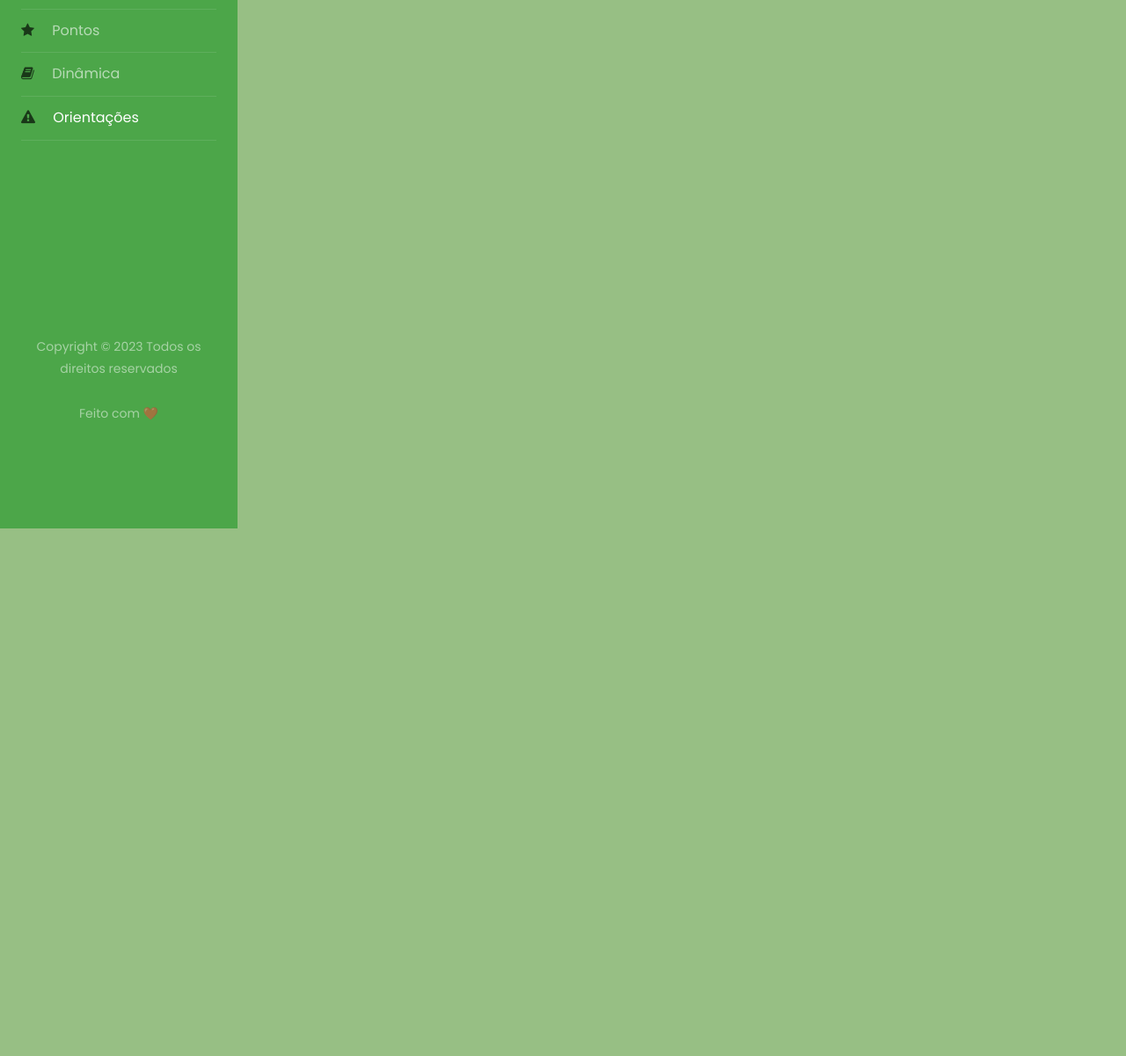
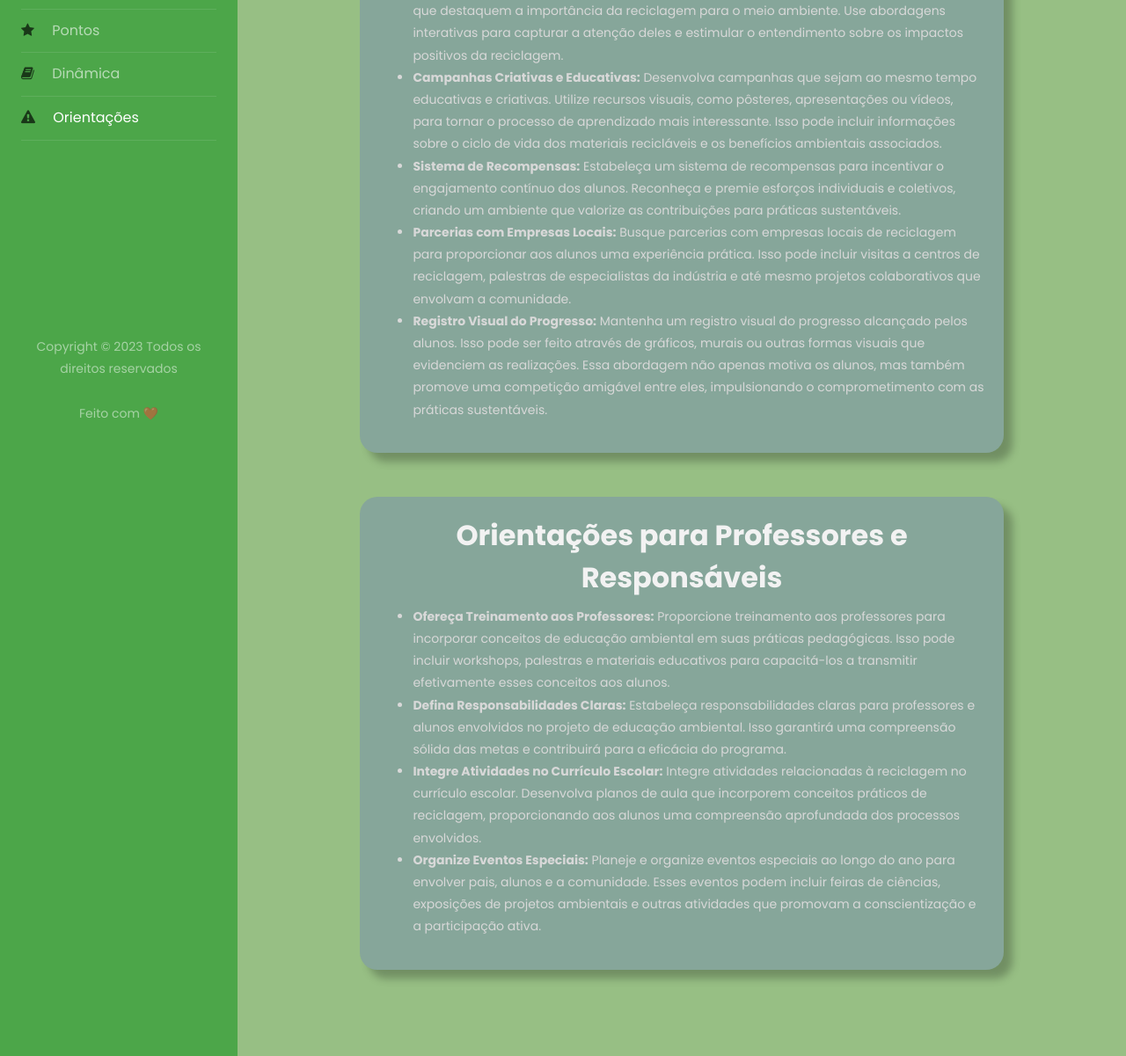
Before and after one commit to SamFelipe/EcoSchool, a plain HTML site: page orientacoes.html in a window 1280 px wide. Shown: the part 199-1400 px from the top of the page at 88% size. Before the commit the page ends 800 px from the top, so only its background shows below. Drawn offline with Linux system fonts and the light colour scheme.

Commit message:
Conclusão de tela orientações

```diff
--- a/css/customizacao.css
+++ b/css/customizacao.css
@@ -63,11 +63,11 @@ p {
   padding: 20px;
 }
 
-.titulo-regras {
+.titulo-regras, .titulo-orientacao {
   size: 16px;
   color: #F2F2F2;
 }
 
-.item-regras {
+.item-regras, .item-orientacao{
   color: #d8d8d8;
 }
--- a/orientacoes.html
+++ b/orientacoes.html
@@ -6,7 +6,7 @@
 	<meta charset="utf-8" />
 	<meta name="viewport" content="width=device-width, initial-scale=1, shrink-to-fit=no" />
 
-  <link rel="icon" type="image/x-icon" href="/images/Vector.png">
+	<link rel="icon" type="image/x-icon" href="/images/Vector.png">
 
 	<link rel="stylesheet" href="https://fonts.googleapis.com/css?family=Poppins:300,400,500,600,700,800,900" />
 	<link rel="stylesheet" href="https://stackpath.bootstrapcdn.com/font-awesome/4.7.0/css/font-awesome.min.css" />
@@ -61,14 +61,71 @@
 
 
 		<div id="content" class="p-4 p-md-5 pt-5">
+			<div class="card">
+				<h1 class="titulo-orientacao">Orientações para Educação Ambiental</h1>
 
+				<ul>
+					<li class="item-orientacao">
+						<strong>Engajamento Inicial:</strong> Inicie o envolvimento dos alunos desde cedo, promovendo
+						atividades que destaquem a importância da reciclagem para o meio ambiente. Use abordagens
+						interativas para capturar a atenção deles e estimular o entendimento sobre os impactos positivos
+						da reciclagem.
+					</li>
+					<li class="item-orientacao">
+						<strong>Campanhas Criativas e Educativas:</strong> Desenvolva campanhas que sejam ao mesmo tempo
+						educativas e criativas. Utilize recursos visuais, como pôsteres, apresentações ou vídeos, para
+						tornar o processo de aprendizado mais interessante. Isso pode incluir informações sobre o ciclo
+						de vida dos materiais recicláveis e os benefícios ambientais associados.
+					</li class="item-orientacao">
+					<li class="item-orientacao">
+						<strong>Sistema de Recompensas:</strong> Estabeleça um sistema de recompensas para incentivar o
+						engajamento contínuo dos alunos. Reconheça e premie esforços individuais e coletivos, criando um
+						ambiente que valorize as contribuições para práticas sustentáveis.
+					</li>
+					<li class="item-orientacao">
+						<strong>Parcerias com Empresas Locais:</strong> Busque parcerias com empresas locais de
+						reciclagem para proporcionar aos alunos uma experiência prática. Isso pode incluir visitas a
+						centros de reciclagem, palestras de especialistas da indústria e até mesmo projetos
+						colaborativos que envolvam a comunidade.
+					</li>
+					<li class="item-orientacao">
+						<strong>Registro Visual do Progresso:</strong> Mantenha um registro visual do progresso
+						alcançado pelos alunos. Isso pode ser feito através de gráficos, murais ou outras formas visuais
+						que evidenciem as realizações. Essa abordagem não apenas motiva os alunos, mas também promove
+						uma competição amigável entre eles, impulsionando o comprometimento com as práticas
+						sustentáveis.
+					</li>
+				</ul>
+			</div>
 
+			<div class="card">
+				<h1 class="titulo-orientacao">Orientações para Professores e Responsáveis</h1>
 
-
-
-
-
-
+				<ul>
+					<li class="item-orientacao">
+						<strong>Ofereça Treinamento aos Professores:</strong> Proporcione treinamento aos professores
+						para incorporar conceitos de educação ambiental em suas práticas pedagógicas. Isso pode incluir
+						workshops, palestras e materiais educativos para capacitá-los a transmitir efetivamente esses
+						conceitos aos alunos.
+					</li>
+					<li class="item-orientacao">
+						<strong>Defina Responsabilidades Claras:</strong> Estabeleça responsabilidades claras para
+						professores e alunos envolvidos no projeto de educação ambiental. Isso garantirá uma compreensão
+						sólida das metas e contribuirá para a eficácia do programa.
+					</li class="item-orientacao">
+					<li class="item-orientacao">
+						<strong>Integre Atividades no Currículo Escolar:</strong> Integre atividades relacionadas à
+						reciclagem no currículo escolar. Desenvolva planos de aula que incorporem conceitos práticos de
+						reciclagem, proporcionando aos alunos uma compreensão aprofundada dos processos envolvidos.
+					</li>
+					<li class="item-orientacao">
+						<strong>Organize Eventos Especiais:</strong> Planeje e organize eventos especiais ao longo do
+						ano para envolver pais, alunos e a comunidade. Esses eventos podem incluir feiras de ciências,
+						exposições de projetos ambientais e outras atividades que promovam a conscientização e a
+						participação ativa.
+					</li>
+				</ul>
+			</div>
 		</div>
 	</div>
 
```
